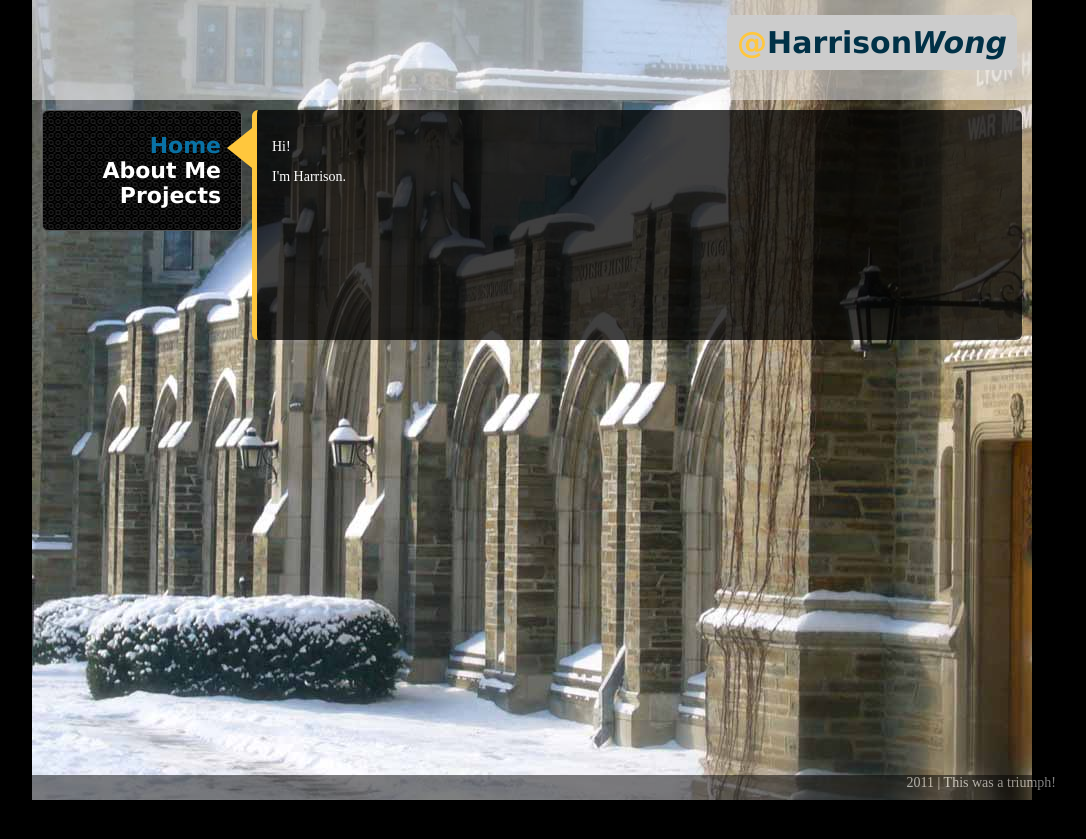
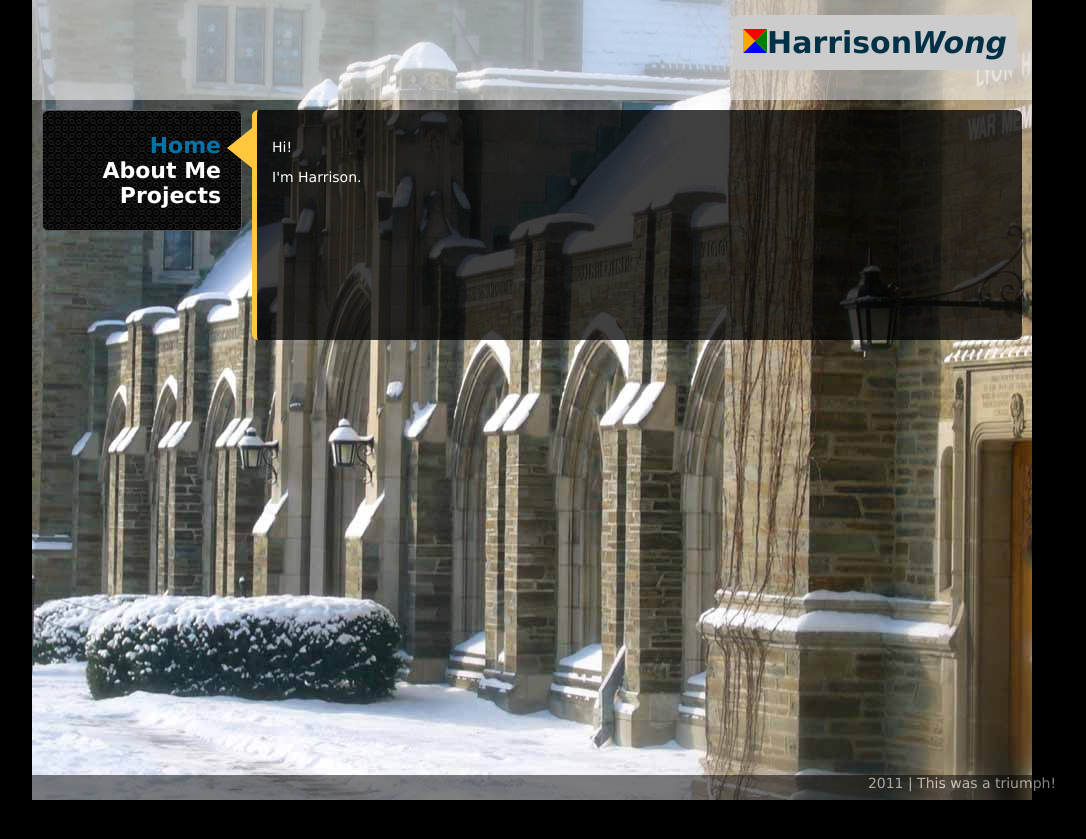
Before and after one commit to HarrisonW/harrisonw.github.io, a Jekyll site: the page built from index.html, in a window 1280 px wide. Shown: the top 839 px of the page, without its empty margins (108-1194 px from the left). Built offline with Jekyll 4.4.1, drawn with Linux system fonts in a browser that asks for light colours.

Commit message:
Changed font and updated logo

```diff
--- a/_layouts/default.html
+++ b/_layouts/default.html
@@ -14,7 +14,7 @@
 <body>
 
 <div id="container">
-	<div id="header"><h1 class="ui-widget ui-corner-all"><span class="logo">@</span>Harrison<i>Wong</i></h1></div>
+	<div id="header"><h1 class="ui-widget ui-corner-all"><div class="logo"></div>Harrison<i>Wong</i></h1></div>
 	<div id="menu">
 	<div class="ui-overlay"></div>
 		<div style="" class="ui-widget ui-widget-content ui-corner-all">
--- a/css/style.css
+++ b/css/style.css
@@ -3,6 +3,7 @@ body {
 	padding: 0;
 	margin: 0;
 	font-size: 14px;
+	font-family: Verdana;
 }
 #container {
 	width: 1000px;
@@ -17,6 +18,12 @@ body {
 }
 #header .logo {
 	color: #ffc73d;
+  border-color: red green blue orange;
+  border-style: dashed;
+  border-width:12px;
+  width:0;
+  height:0;
+  display: inline-block;
 }
 #header h1 {
 	float: right;
```
